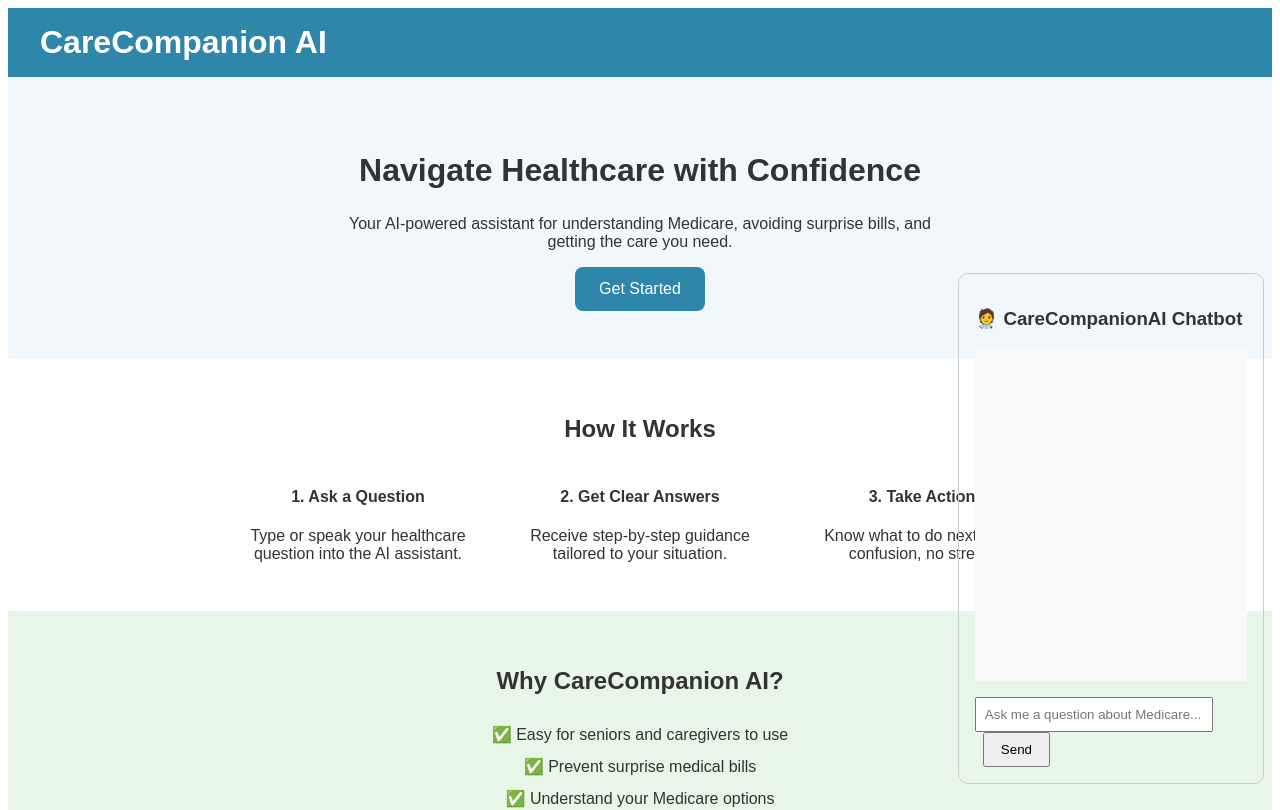
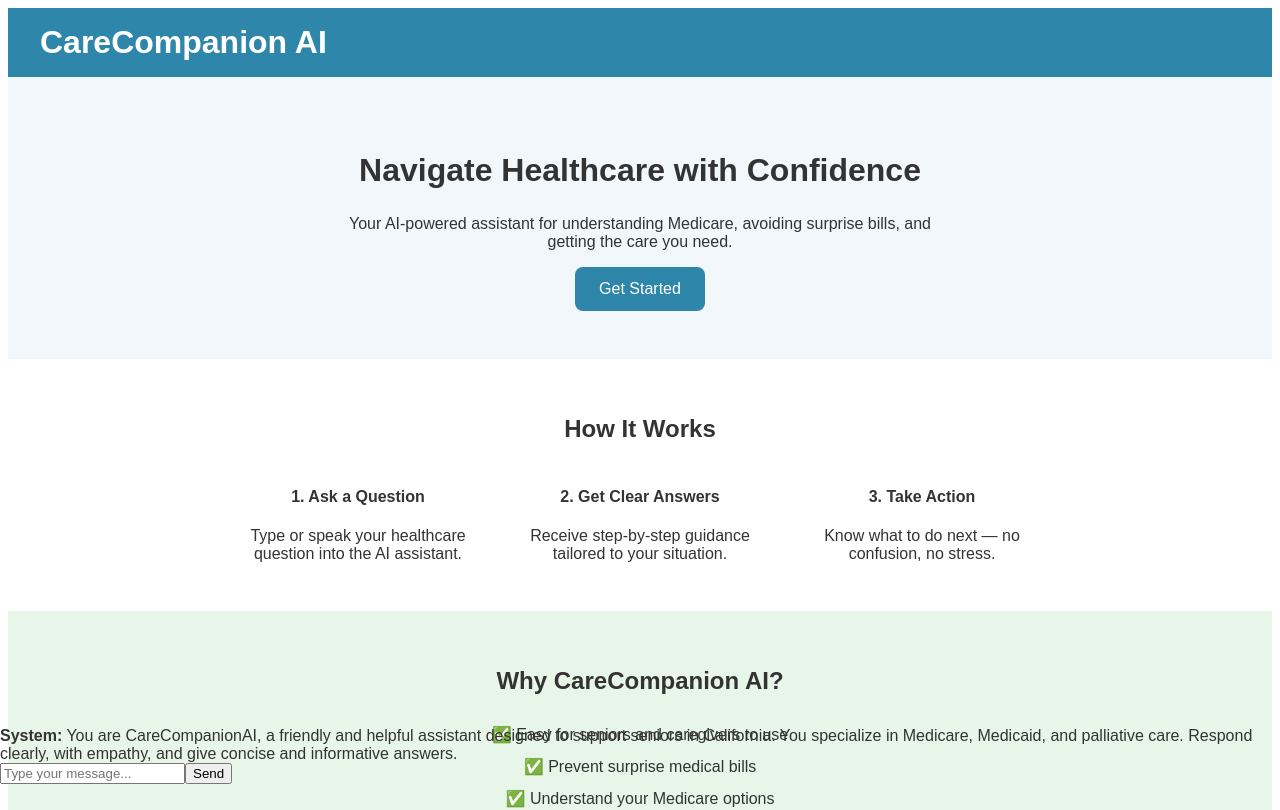
Before and after one commit to scalisek3/carecompanionai-frontend, a React (Create React App) app: page / in a window 1280 px wide. Shown: the top 810 px of the page. Built offline with nearby package versions, Linux system fonts and the light colour scheme.

Commit message:
Improve chat memory and instructions

```diff
--- a/src/components/GPTChatBot.js
+++ b/src/components/GPTChatBot.js
@@ -3,12 +3,17 @@ import axios from 'axios';
 
 const GPTChatBot = () => {
   const [messages, setMessages] = useState([
-    { role: 'system', content: 'You are a friendly healthcare assistant helping seniors.' }
+    {
+      role: 'system',
+      content:
+        'You are CareCompanionAI, a friendly and helpful assistant designed to support seniors in California. You specialize in Medicare, Medicaid, and palliative care. Respond clearly, with empathy, and give concise and informative answers.'
+    }
   ]);
+
   const [input, setInput] = useState('');
   const [loading, setLoading] = useState(false);
 
-  const sendMessage = async () => {
+  const handleSend = async () => {
     if (!input.trim()) return;
 
     const newMessages = [...messages, { role: 'user', content: input }];
@@ -17,38 +22,37 @@ const GPTChatBot = () => {
     setLoading(true);
 
     try {
-      const response = await axios.post('https://carecompanionai-website.onrender.com/api/chat', { messages });
+      const response = await axios.post(
+        'https://carecompanionai-website.onrender.com/api/chat',
+        { messages: newMessages }
+      );
 
-
-      const reply = response.data.choices[0].message;
-      setMessages([...newMessages, reply]);
+      const assistantReply = response.data.choices[0].message;
+      setMessages([...newMessages, assistantReply]);
     } catch (error) {
-      console.error(error);
-      alert('There was a problem contacting the assistant.');
+      console.error('Error:', error);
     } finally {
       setLoading(false);
     }
   };
 
   return (
-    <div style={{ border: '1px solid #ccc', padding: '1rem', borderRadius: '10px', marginTop: '2rem' }}>
-      <h3>🧑‍⚕️ CareCompanionAI Chatbot</h3>
-      <div style={{ height: '300px', overflowY: 'auto', marginBottom: '1rem', backgroundColor: '#f9f9f9', padding: '1rem' }}>
-        {messages.filter(m => m.role !== 'system').map((m, i) => (
-          <div key={i} style={{ marginBottom: '0.5rem' }}>
-            <strong>{m.role === 'user' ? 'You' : 'Bot'}:</strong> {m.content}
+    <div>
+      {/* Basic chat UI here */}
+      <div>
+        {messages.map((msg, index) => (
+          <div key={index}>
+            <strong>{msg.role === 'user' ? 'You' : msg.role === 'assistant' ? 'Bot' : 'System'}:</strong> {msg.content}
           </div>
         ))}
       </div>
       <input
         value={input}
         onChange={e => setInput(e.target.value)}
-        onKeyPress={e => e.key === 'Enter' && sendMessage()}
-        style={{ width: '80%', padding: '0.5rem' }}
-        placeholder="Ask me a question about Medicare..."
+        placeholder="Type your message..."
       />
-      <button onClick={sendMessage} style={{ marginLeft: '0.5rem', padding: '0.5rem 1rem' }} disabled={loading}>
-        {loading ? 'Thinking...' : 'Send'}
+      <button onClick={handleSend} disabled={loading}>
+        {loading ? 'Sending...' : 'Send'}
       </button>
     </div>
   );
```
